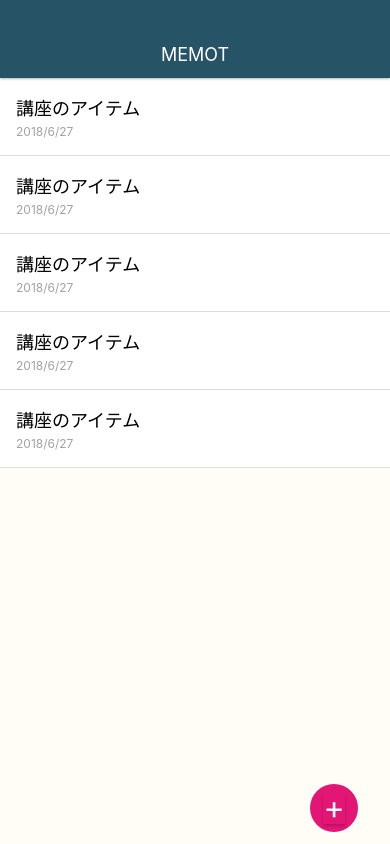
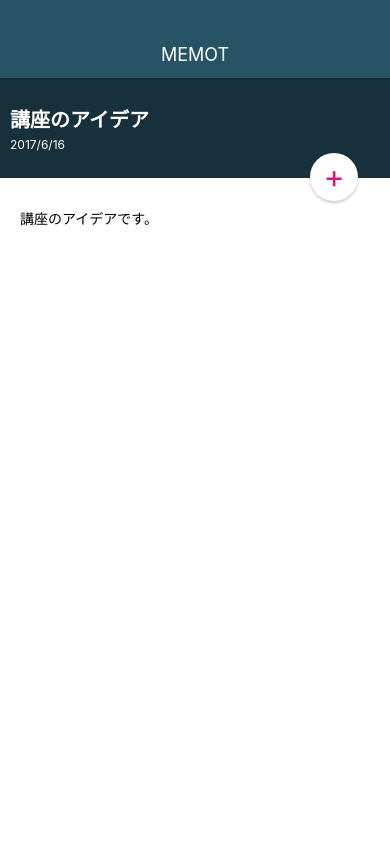
Before and after one commit to YukiYuki0508/MemoApp, a React Native app: screen / in a window 390 px wide. Built offline with nearby package versions, Linux system fonts and the light colour scheme.

Commit message:
メモ詳細ページの作成

```diff
--- a/App.js
+++ b/App.js
@@ -3,13 +3,14 @@
 
 import Appbar from "./src/components/Appbar";
 import MemoListScreen from "./src/screens/MemoListScreen";
+import MemoDetailScreen from "./src/screens/MemoDetailScreen";
 
 export default class App extends React.Component {
   render() {
     return (
       <View style={styles.container}>
         <Appbar />
-        <MemoListScreen />
+        <MemoDetailScreen />
       </View>
     );
   }
--- a/src/elements/CircleButton.js
+++ b/src/elements/CircleButton.js
@@ -3,9 +3,18 @@
 
 class CircleButton extends React.Component {
   render() {
+    const { style, color } = this.props;
+
+    let bgColor = "#e31676";
+    let textColor = "#fff";
+
+    if (color === "white") {
+      bgColor = "#fff";
+      textColor = "#e31676";
+    }
     return (
-      <View style={styles.circleButton}>
-        <Text style={styles.circleButtonTitle}>
+      <View style={[styles.circleButton, style, { backgroundColor: bgColor }]}>
+        <Text style={[styles.circleButtonTitle, { color: textColor }]}>
           {this.props.children}
         </Text>
       </View>
@@ -20,20 +29,18 @@
     right: 32,
     width: 48,
     height: 48,
-    backgroundColor: "#e31676",
     borderRadius: 24,
     justifyContent: "center",
     alignItems: 'center',
     flex: 1,
+    shadowColor: "#000",
+    shadowOffset: { width: 0, height: 2 },
+    shadowOpacity: 0.2,
+    shadowRadius: 3,
   },
   circleButtonTitle: {
     fontSize: 32,
     lineHeight: 32,
-    color: "#fff",
-    shadowColor: "#000",
-    shadowOffset: { width: 0, height: 2 },
-    shadowOpacity: 0.2,
-    shadowRadius: 3,
   }
 });
 
--- /dev/null
+++ b/src/screens/MemoDetailScreen.js
@@ -0,0 +1,59 @@
+import React from "react";
+import { StyleSheet, View, Text } from "react-native";
+import CircleButton from "../elements/CircleButton";
+
+class MemoDetailScreen extends React.Component {
+  render() {
+    return (
+      <View style={styles.container}>
+        <View style={styles.memoHeader}>
+          <View>
+            <Text style={styles.memoHeaderTitle}>講座のアイデア</Text>
+            <Text style={styles.memoHeaderDate}>2017/6/16</Text>
+          </View>
+        </View>
+
+        <View style={styles.memoContent}>
+          <Text>講座のアイデアです。</Text>
+        </View>
+        <CircleButton color="white" style={styles.editButton}>+</CircleButton>
+      </View>
+    );
+  }
+}
+
+const styles = StyleSheet.create({
+  container: {
+    flex: 1,
+    width: "100%",
+  },
+  memoHeader: {
+    height: 100,
+    backgroundColor: "#17313c",
+    justifyContent: "center",
+    padding: 10,
+  },
+  memoHeaderTitle: {
+    color: "#fff",
+    fontSize: 20,
+    fontWeight: "bold",
+    marginBottom: 4,
+  },
+  memoHeaderDate: {
+    fontSize: 12,
+    color: "#fff",
+  },
+  memoContent: {
+    paddingTop: 30,
+    paddingLeft: 20,
+    paddingRight: 20,
+    paddingBottom: 20,
+    backgroundColor: "#fff",
+    flex: 1,
+  },
+  editButton: {
+    top: 75,
+  }
+});
+
+export default MemoDetailScreen;
```
